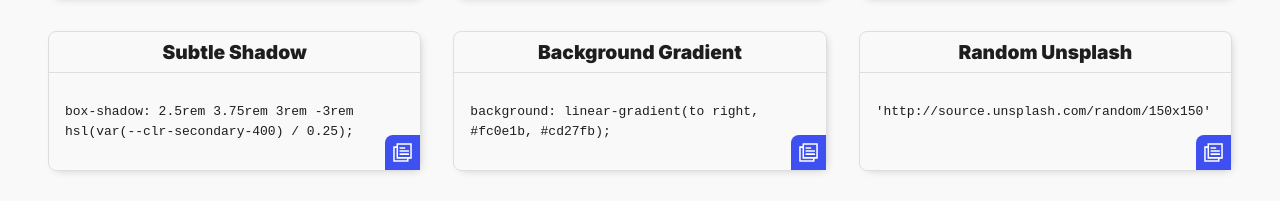
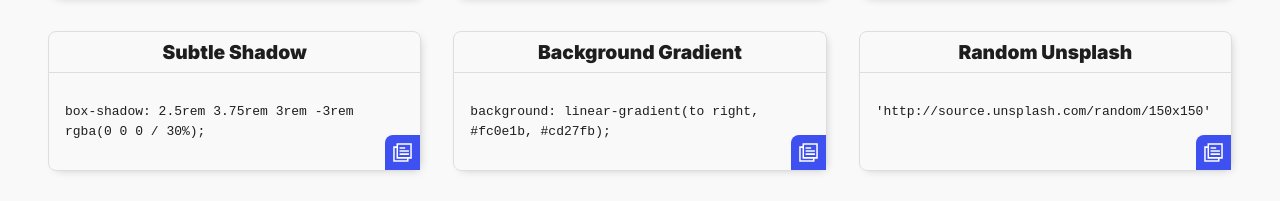
Before and after one commit to brandicameron/brandi, a Next.js app: page /copy in a window 1280 px wide. Shown: the part 1037-1238 px from the top of the page. Built offline with nearby package versions, Linux system fonts and the light colour scheme; no server answers.

Commit message:
Modified subtle shadow copy code

```diff
--- a/data/copyCode.js
+++ b/data/copyCode.js
@@ -72,7 +72,7 @@ export const copyCode = [
   },
   {
     title: 'Subtle Shadow',
-    code: `box-shadow: 2.5rem 3.75rem 3rem -3rem hsl(var(--clr-secondary-400) / 0.25);`,
+    code: `box-shadow: 2.5rem 3.75rem 3rem -3rem rgba(0 0 0 / 30%);`,
   },
   {
     title: 'Background Gradient',
```
